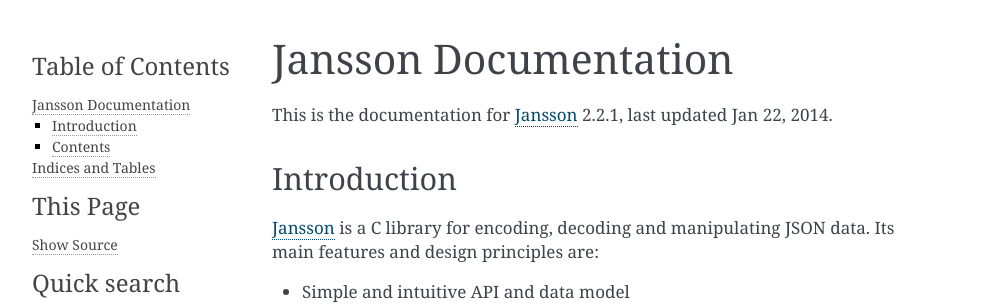
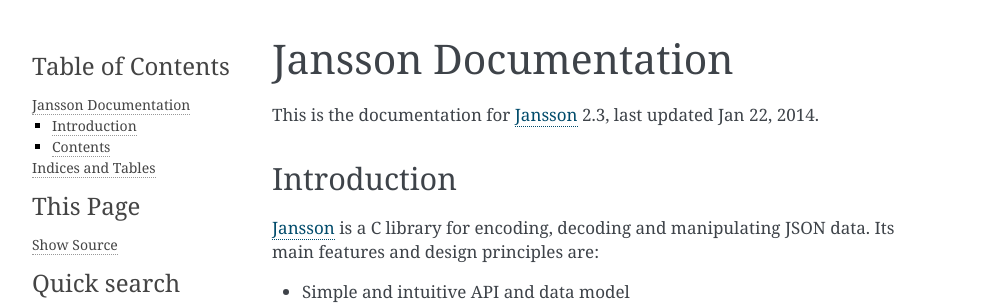
Before and after one commit to JingweiLiuis/jansson, a Sphinx documentation site: the page built from doc/index.rst, in a window 1280 px wide. Shown: the top 305 px of the page, without its empty margins (148-1140 px from the left). Built offline with Sphinx 7.4.7, drawn with Linux system fonts in a browser that asks for light colours.

Commit message:
jansson 2.3

```diff
--- a/doc/conf.py
+++ b/doc/conf.py
@@ -48,7 +48,7 @@ copyright = u'2009-2011, Petri Lehtinen'
 # built documents.
 #
 # The short X.Y version.
-version = '2.2.1'
+version = '2.3'
 # The full version, including alpha/beta/rc tags.
 release = version
 
```
Also changed, not shown: 4 other files.
